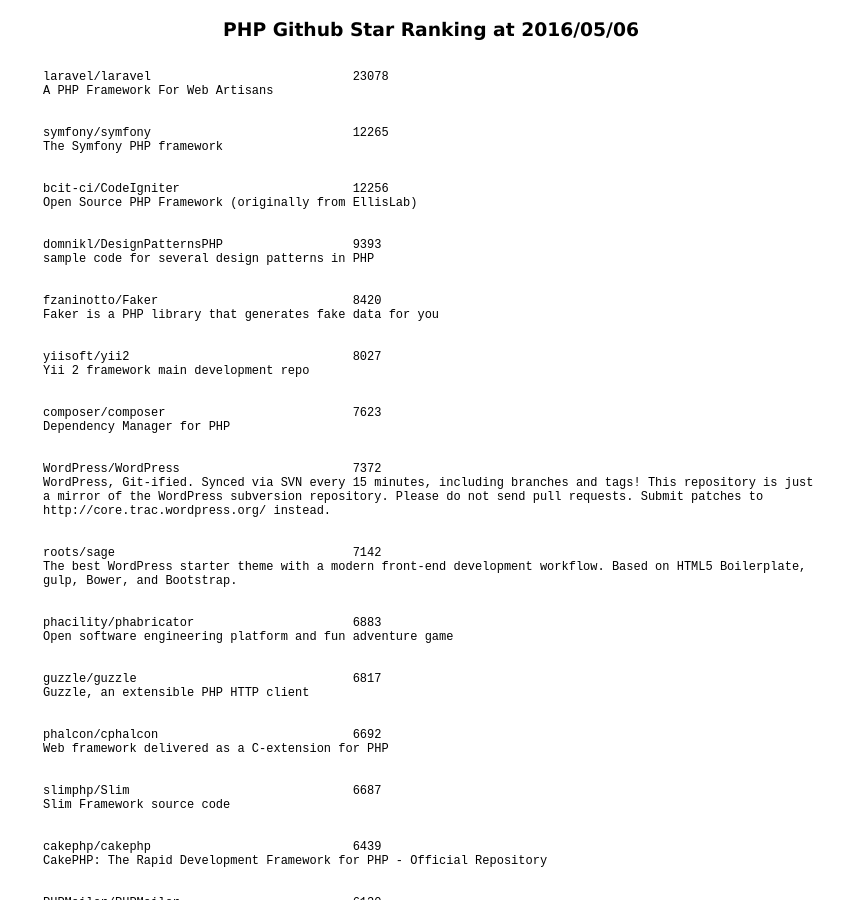
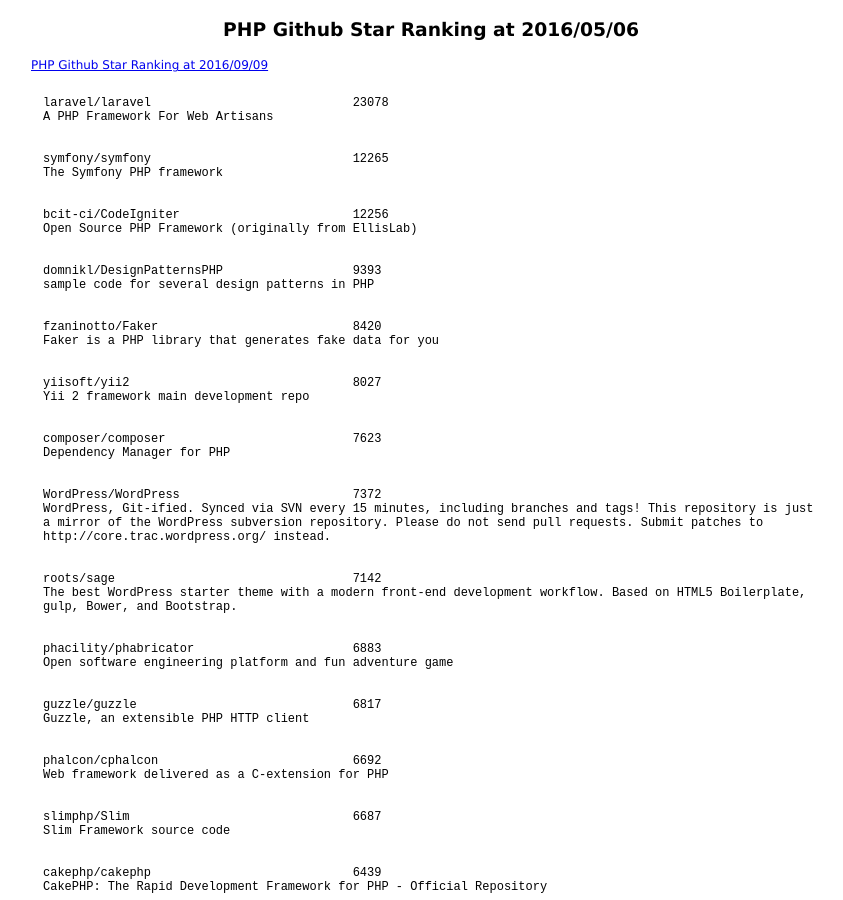
Before and after one commit to 38elements/38elements.github.com, a Jekyll site: the page built from _posts/2016-05-06-php-repository-github-star-ranking.md, in a window 1280 px wide and 900 px high. Shown: the whole window, without its empty margins (209-1052 px from the left). Built offline with Jekyll 4.4.1, drawn with Linux system fonts in a browser that asks for light colours.

Commit message:
Update 2016-05-06-php-repository-github-star-ranking.md

```diff
--- a/_posts/2016-05-06-php-repository-github-star-ranking.md
+++ b/_posts/2016-05-06-php-repository-github-star-ranking.md
@@ -2,6 +2,7 @@
 layout: posts
 title: PHP Github Star Ranking at 2016/05/06
 ---
+[PHP Github Star Ranking at 2016/09/09](/2016/09/09/swift-repository-github-star-ranking.html)
 <pre style="background-color: white;border: none;">
 laravel/laravel                            23078
 A PHP Framework For Web Artisans
```
